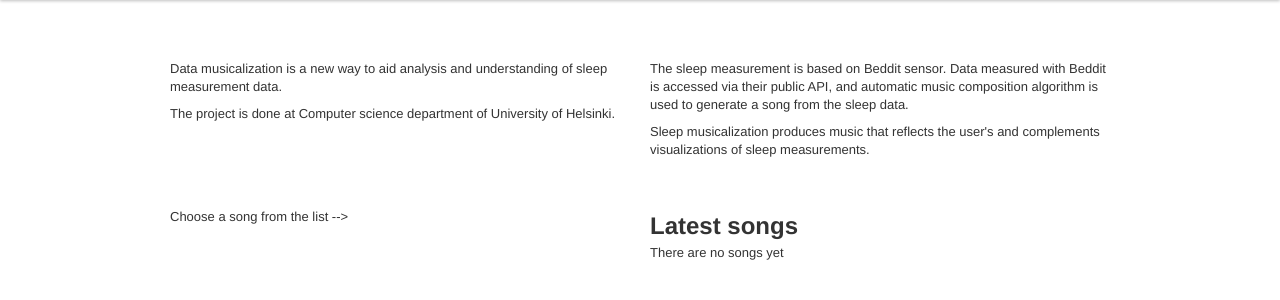
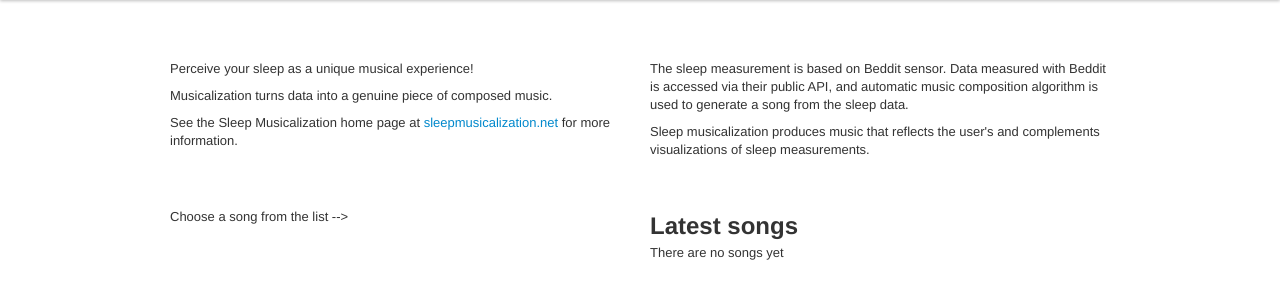
Before and after one commit to jpaalasm/sleep-musicalization-web, a Django app: template webapp/templates/dreamsapp/song.html in a window 1280 px wide. Shown: the part 40-340 px from the top of the page. Run offline with Django 3.2, Linux system fonts and the light colour scheme; the template is opened without the code that fills it, so the values that code supplies are empty; some libraries are stand-ins or nearby versions.

Commit message:
Update webapp/templates/dreamsapp/song.html

```diff
--- a/webapp/templates/dreamsapp/song.html
+++ b/webapp/templates/dreamsapp/song.html
@@ -31,10 +31,11 @@
   <div class="row" style="margin-bottom:40px;">
     <div class="span6">
 
-	    <p>Data musicalization is a new way to aid analysis and understanding of sleep measurement data.
+	<p>Perceive your sleep as a unique musical experience!</p>
 
-		<p>The project is done at Computer science department of University of Helsinki.
+	<p>Musicalization turns data into a genuine piece of composed music.</p>
 
+	<p>See the Sleep Musicalization home page at <a href="http://sleepmusicalization.net/">sleepmusicalization.net</a> for more information.</p>
 
 	</div>
     <div class="span6">
```
